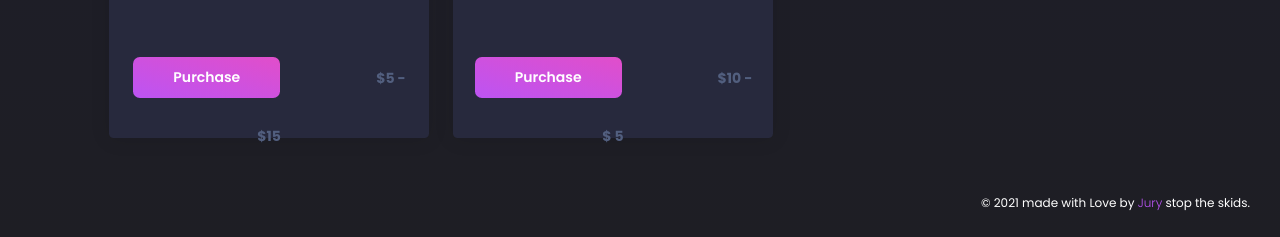
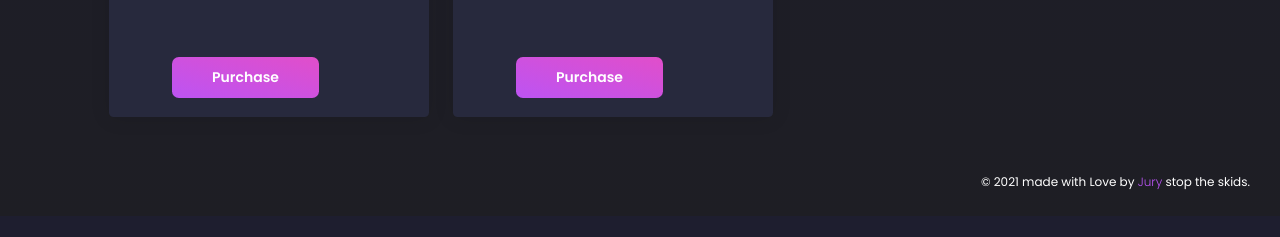
Before and after one commit to decries/Gxdly, a website: page index.html in a window 1280 px wide. Shown: the part 664-901 px from the top of the page. After the commit the page ends 880 px from the top, so only its background shows below. Drawn offline with Linux system fonts and the light colour scheme; a script that the page names is missing.

Commit message:
Update index.html

```diff
--- a/index.html
+++ b/index.html
@@ -74,10 +74,9 @@
             <img class="card-img-top" src="https://cdn.discordapp.com/attachments/797673359373631568/799648059726233620/kratoslogo.png" alt="YouTube Premium logo">
             <div class="card-body">
               <h4 class="card-title">Gxdly Panel 1 Week </h4>
-              <button class="btn btn-primary mr-5 mt-5" data-sellix-product="6001aaf796ddb" type="submit" alt="Buy Now with Sellix.io">
+               <button class="btn btn-primary mr-5 mt-5" href="https://discord.gg/FrCmgEvZup">
                 Purchase
-              </button><span
-                class="ml-5" style="position: relative; top: 24px;"><strong>$5 - $15</strong></span>
+              </button>
             </div>
           </div>
 		  <br>
@@ -85,10 +84,10 @@
             <img class="card-img-top" src="https://cdn.discordapp.com/attachments/797673359373631568/799648059726233620/kratoslogo.png" alt="Kratos Booter 1 Month License">
             <div class="card-body">
               <h4 class="card-title">Gxdly Panel 1 Month </h4>
-              <button class="btn btn-primary mr-5 mt-5" data-sellix-product="6001ab013876f" type="submit" alt="Buy Now with Sellix.io">
+              <button class="btn btn-primary mr-5 mt-5" href="https://discord.gg/FrCmgEvZup">
                 Purchase
-              </button><span
-                class="ml-5" style="position: relative; top: 24px;"><strong>$10 - $ 5</strong></span>
+              </button>
+
             </div>
           </div>
 
```
